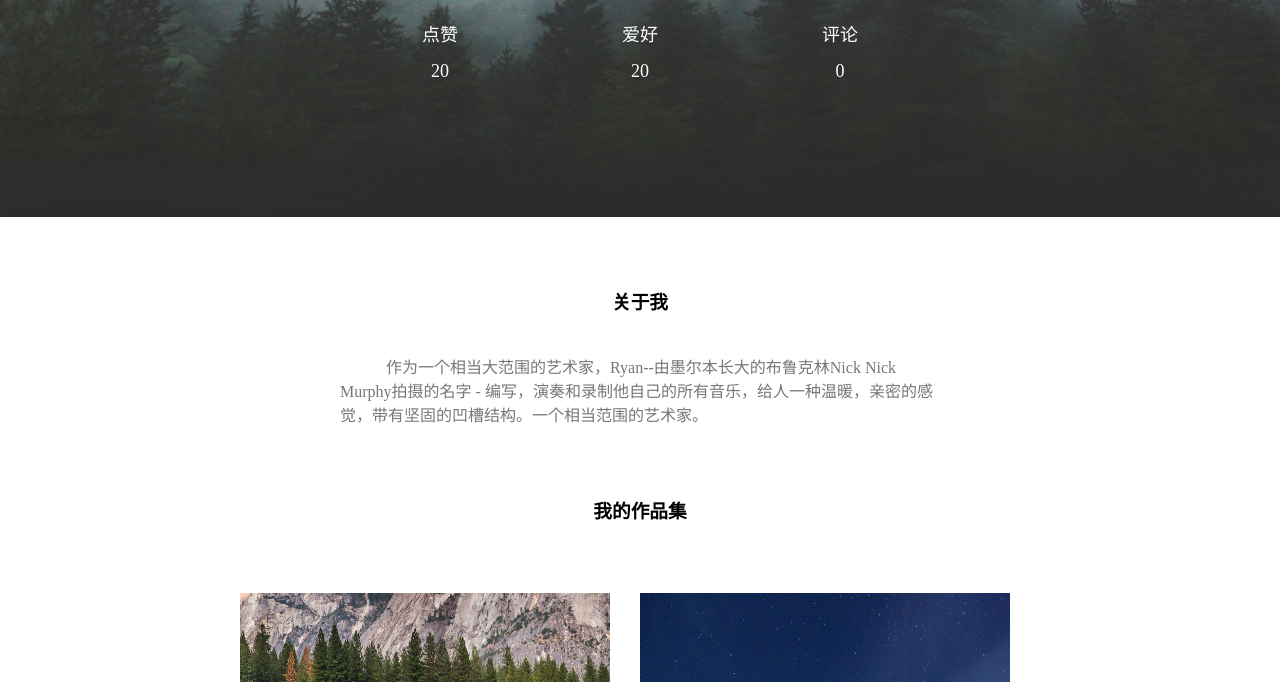
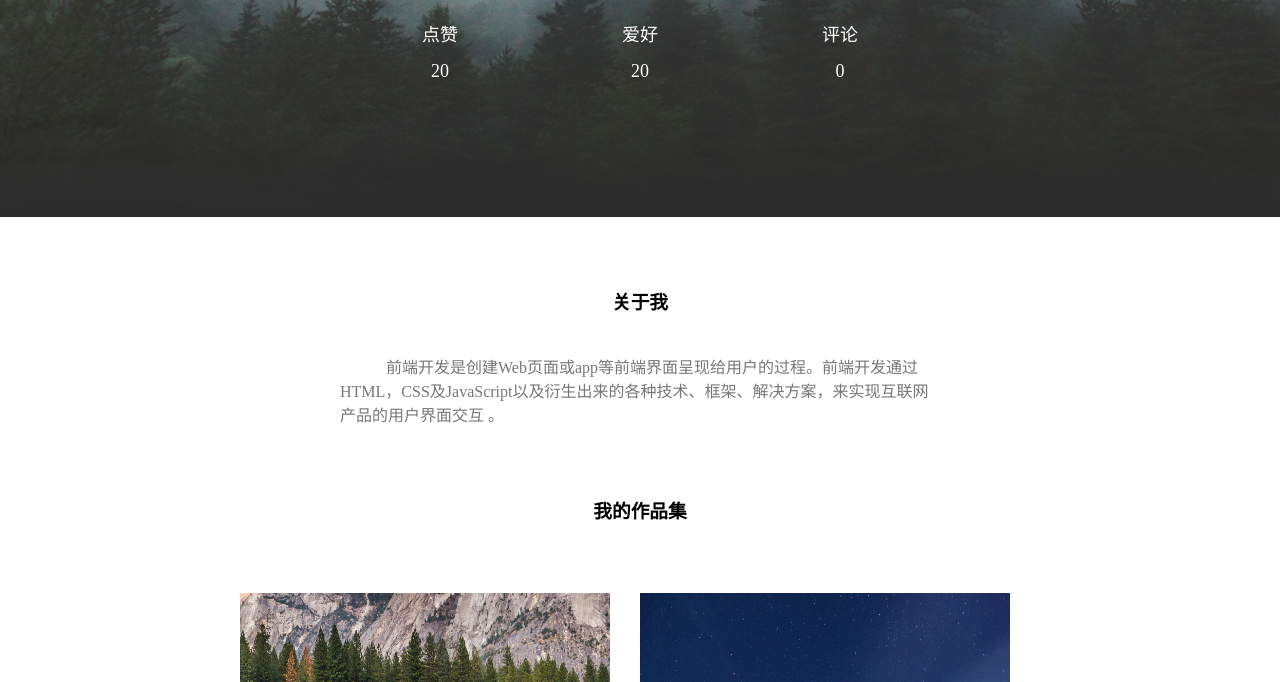
Before and after one commit to shangjun6/shangjun66.github.io, a plain HTML site: page index.html in a window 1280 px wide. Shown: the part 418-1100 px from the top of the page. Drawn offline with Linux system fonts and the light colour scheme.

Commit message:
Update index.html

```diff
--- a/index.html
+++ b/index.html
@@ -53,7 +53,7 @@
 		<div class="two">
 			<h3>关于我</h3>
 			<div class="two-cont">
-				作为一个相当大范围的艺术家，Ryan--由墨尔本长大的布鲁克林Nick Nick Murphy拍摄的名字 - 编写，演奏和录制他自己的所有音乐，给人一种温暖，亲密的感觉，带有坚固的凹槽结构。一个相当范围的艺术家。
+				前端开发是创建Web页面或app等前端界面呈现给用户的过程。前端开发通过HTML，CSS及JavaScript以及衍生出来的各种技术、框架、解决方案，来实现互联网产品的用户界面交互 。
 			</div>
 		</div>
 		<div class="three">
```
